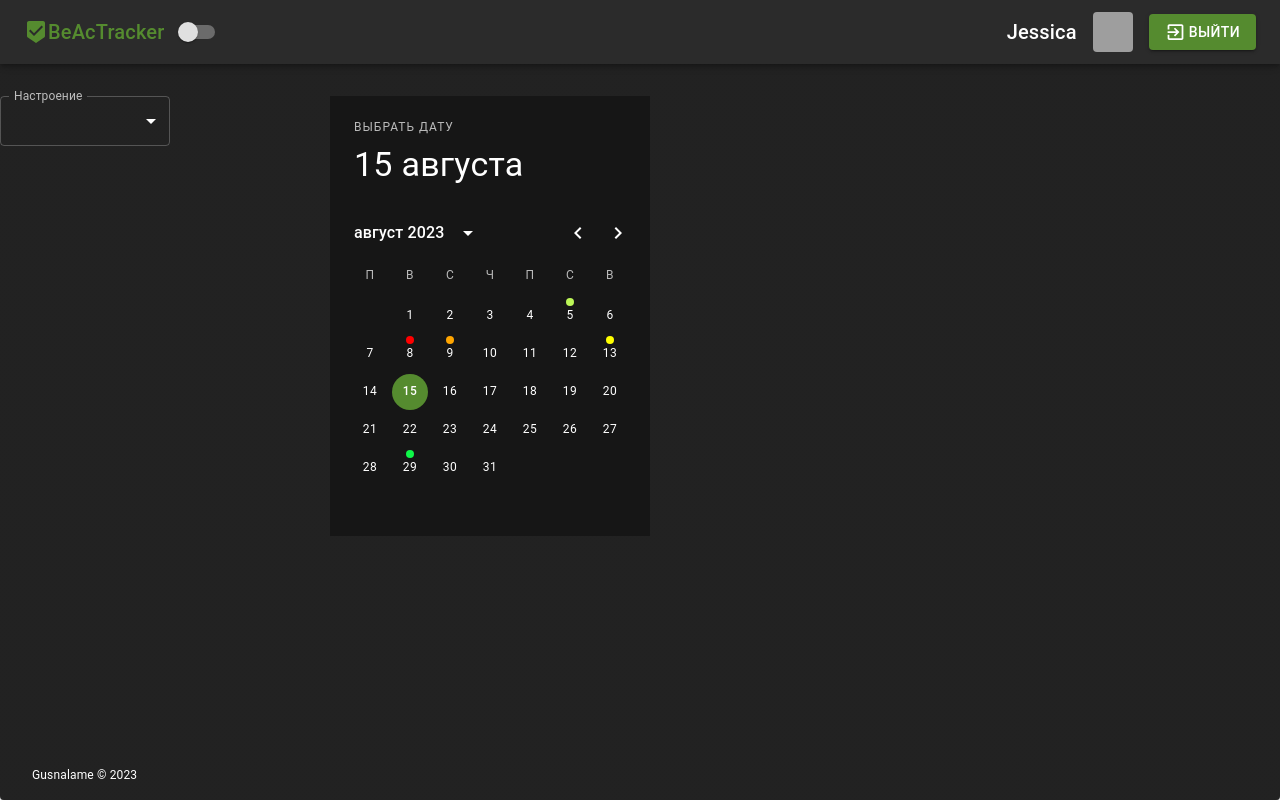
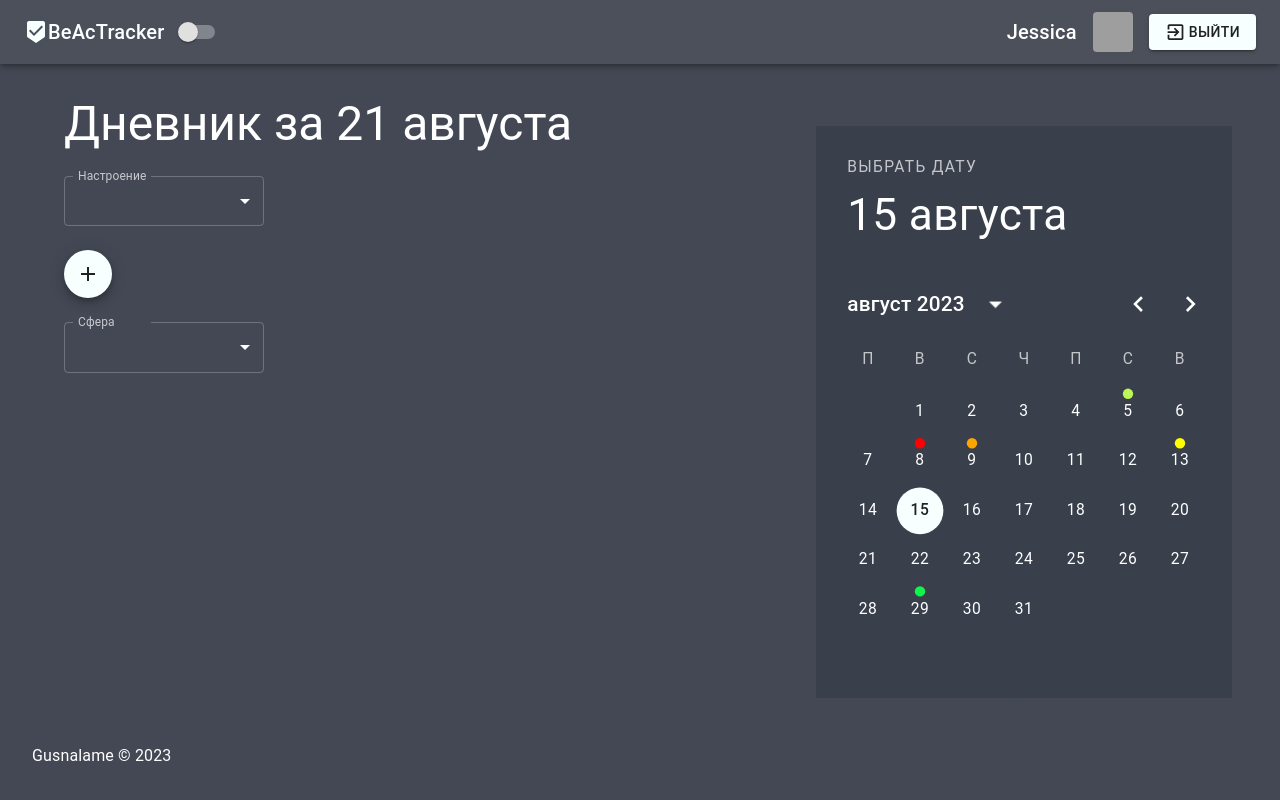
Before and after one commit to julbrn/beactracker, a React (Vite) app: page /profile in a window 1280 px wide. Built offline with nearby package versions, Linux system fonts and the light colour scheme; grey boxes are pictures that could not be loaded.

Commit message:
feat: moved datepicker logic and styles to Calendar component

```diff
--- a/src/App.tsx
+++ b/src/App.tsx
@@ -5,7 +5,7 @@ import Landing from "./pages/Landing/Landing";
 import Footer from "./components/Footer/Footer";
 import Profile from "./pages/Profile/Profile";
 import NotFound from "./pages/NotFound/NotFound";
-import { BrowserRouter, Routes, Route, Navigate } from "react-router-dom";
+import { BrowserRouter, Routes, Route } from "react-router-dom";
 import Paper from '@mui/material/Paper';
 import Box from '@mui/material/Box';
 
@@ -13,7 +13,7 @@ import Box from '@mui/material/Box';
 function App() {
   return (
     <BrowserRouter>
-      <Paper>
+      <Paper sx={{ borderRadius: 0 }}>
         <Box className="page">
           <Header />
           <Routes>
--- /dev/null
+++ b/src/components/Calendar/Calendar.tsx
@@ -0,0 +1,83 @@
+import { useState } from 'react';
+import Box from '@mui/material/Box';
+import dayjs, { Dayjs } from "dayjs";
+import { StaticDatePicker } from '@mui/x-date-pickers/StaticDatePicker';
+import { PickersDay, PickersDayProps } from '@mui/x-date-pickers';
+import { MobileDatePicker } from '@mui/x-date-pickers/MobileDatePicker';
+type DatesAndNumbers = {
+    [key: string]: string;
+};
+function Calendar() {
+    const currentDate = new Date();
+    const date = `${currentDate.getFullYear()}-${currentDate.getMonth() + 1}-${currentDate.getDate()}`;
+    const [value, setValue] = useState<Dayjs | null>(dayjs(date));
+    const data = [
+        { date: "2023-08-08", color: "red" },
+        { date: "2023-08-09", color: "orange" },
+        { date: "2023-08-13", color: "yellow" },
+        { date: "2023-08-05", color: "salad" },
+        { date: "2023-08-29", color: "green" },
+    ];
+    const datesAndNumbers: DatesAndNumbers = {};
+    // loop through the data array and assign the number to the date key
+    data.forEach((item) => {
+        datesAndNumbers[item.date] = item.color;
+    });
+
+    const getNumberForDay = (day: Dayjs) => {
+        // format the day as YYYY-MM-DD using the Russian locale
+        const formattedDay = day.locale("ru").format("YYYY-MM-DD");
+        // return the number from the object or 0 if not found
+        return datesAndNumbers[formattedDay] || 0;
+    };
+    const CustomDay = (props: PickersDayProps<Dayjs>) => {
+        // get the day and children props
+        const { day, children } = props;
+        console.log(children);
+        // format the day as YYYY-MM-DD using the Russian locale
+        const formattedDay = day.locale("ru").format("YYYY-MM-DD");
+        // check if the date is in the object
+        if (formattedDay in datesAndNumbers) {
+            // get the number for the day
+            const moodColor = getNumberForDay(day);
+            // render the default date element with some custom styles
+            return (
+                <Box sx={{ position: "relative" }}>
+                    <PickersDay {...props}
+                    >
+                        {children}
+                    </PickersDay>
+                    <Box sx={{ position: "absolute", top: 0, right: 16, width: 8, height: 8, borderRadius: "50%", backgroundColor: `${moodColor === "red" ? "red" : moodColor === "orange" ? "orange" : moodColor === "yellow" ? "yellow" : moodColor === "salad" ? "#bcf657" : "#0ef748"}` }} />
+                </Box>
+            );
+        } else {
+            // render the default date element without any custom styles
+            return (<PickersDay {...props}>
+            </PickersDay>);
+        }
+    };
+    return (
+        <>
+            <StaticDatePicker sx={{ display: { xs: "none", md: "block" }, transform: "scale(1.3)", position: "absolute", top: "12rem", right: "6rem" }} value={value} orientation='portrait'
+                slotProps={{
+                    actionBar: {
+                        actions: [],
+                    },
+                }}
+                onChange={(newValue) => setValue(newValue)} slots={{
+                    day: CustomDay
+                }} />
+            <MobileDatePicker sx={{ display: { xs: "block", md: "none" } }} value={value} orientation='portrait'
+                slotProps={{
+                    actionBar: {
+                        actions: [],
+                    },
+                }}
+                onChange={(newValue) => setValue(newValue)} slots={{
+                    day: CustomDay
+                }} />
+        </>
+    )
+}
+
+export default Calendar
--- a/src/components/Footer/Footer.css
+++ b/src/components/Footer/Footer.css
@@ -1,5 +1,5 @@
 .footer {
-    padding: 3rem 2rem 1rem;
+    padding: 2rem;
     flex-shrink: 0;
     width: 100%;
     box-sizing: border-box;
@@ -7,4 +7,5 @@
     bottom: 0;
     left: 0;
     right: 0;
+    margin-top: auto;
 }
--- a/src/components/Footer/Footer.tsx
+++ b/src/components/Footer/Footer.tsx
@@ -1,9 +1,8 @@
 import "./Footer.css";
-import Box from '@mui/material/Box';
 
 function Footer() {
   let year = new Date().getFullYear();
-  return <Box className="footer" sx={{ fontSize: 12 }}>Gusnalame © {year}</Box>;
+  return <div className="footer">Gusnalame © {year}</div>;
 }
 
 export default Footer;
--- a/src/index.css
+++ b/src/index.css
@@ -8,23 +8,29 @@
   -webkit-font-smoothing: antialiased;
   -moz-osx-font-smoothing: grayscale;
   -webkit-text-size-adjust: 100%;
+  width: 100%;
+  min-height: 100vh;
 }
 
 
 body {
   margin: 0;
   width: 100%;
+  height: 100%;
   min-height: 100vh;
   position: relative;
+  box-sizing: border-box;
 }
 
 .page {
   box-sizing: border-box;
   min-width: 320px;
-  max-width: 1280px;
+  max-width: 1620px;
+  padding: 6rem 4rem 2rem;
   width: 100%;
+  height: 100%;
+  margin: 0 auto;
   min-height: 100vh;
-  margin: 0 auto;
 }
 
 h1 {
--- a/src/main.tsx
+++ b/src/main.tsx
@@ -14,10 +14,10 @@ const darkTheme = createTheme({
   palette: {
     mode: "dark",
     primary: {
-      main: "#558b2f"
+      main: "#f8ffff"
     },
     background: {
-      paper: "#161616"
+      paper: "#393f4b"
     }
   },
 }, ruRU);
@@ -26,8 +26,11 @@ const lightTheme = createTheme({
   palette: {
     mode: "light",
     primary: {
-      main: "#558b2f"
+      main: "#393f4b"
     },
+    background: {
+      paper: "#f8ffff"
+    }
   },
 });
 
--- a/src/pages/Landing/Landing.tsx
+++ b/src/pages/Landing/Landing.tsx
@@ -13,7 +13,7 @@ function Landing() {
         navigate("/register")
     };
     return (
-        <Box sx={{ paddingTop: "6rem", display: "flex", flexDirection: "column", alignItems: "center", gap: 4 }}>
+        <Box sx={{ display: "flex", flexDirection: "column", alignItems: "center", gap: 4 }}>
             <Typography variant="h4">Онлайн-дневник поведенческой активации</Typography>
             <Button variant="contained" onClick={handleRegister} sx={{ paddingInline: 3, paddingBlock: 1, fontSize: 16 }}>Начать вести дневник</Button>
             <Grid container spacing={4} sx={{ margin: "0 auto", maxWidth: 700 }}>
--- a/src/pages/Profile/Profile.tsx
+++ b/src/pages/Profile/Profile.tsx
@@ -1,76 +1,28 @@
-import React, { useState } from 'react';
-import dayjs, { Dayjs } from "dayjs";
 import Select from '@mui/material/Select';
 import Box from '@mui/material/Box';
 import InputLabel from '@mui/material/InputLabel';
 import FormControl from '@mui/material/FormControl';
-import { StaticDatePicker } from '@mui/x-date-pickers/StaticDatePicker';
-import { PickersDay, PickersDayProps } from '@mui/x-date-pickers';
 import MenuItem from '@mui/material/MenuItem';
 import Emoji1 from "../../assets/emoji1.svg";
 import Emoji2 from "../../assets/emoji2.svg";
 import Emoji3 from "../../assets/emoji3.svg";
 import Emoji4 from "../../assets/emoji4.svg";
 import Emoji5 from "../../assets/emoji5.svg";
-
+import Typography from '@mui/material/Typography';
 import "./profile.css";
-type DatesAndNumbers = {
-  [key: string]: string;
-};
+import Calendar from '../../components/Calendar/Calendar';
+import Fab from '@mui/material/Fab';
+import AddIcon from '@mui/icons-material/Add';
+import Tooltip from '@mui/material/Tooltip';
 
 function Profile() {
-  const currentDate = new Date();
-  const date = `${currentDate.getFullYear()}-${currentDate.getMonth() + 1}-${currentDate.getDate()}`;
-  const [value, setValue] = React.useState<Dayjs | null>(dayjs(date));
-  const data = [
-    { date: "2023-08-08", color: "red" },
-    { date: "2023-08-09", color: "orange" },
-    { date: "2023-08-13", color: "yellow" },
-    { date: "2023-08-05", color: "salad" },
-    { date: "2023-08-29", color: "green" },
-  ];
-  const datesAndNumbers: DatesAndNumbers = {};
-  // loop through the data array and assign the number to the date key
-  data.forEach((item) => {
-    datesAndNumbers[item.date] = item.color;
-  });
-
-  const getNumberForDay = (day: Dayjs) => {
-    // format the day as YYYY-MM-DD using the Russian locale
-    const formattedDay = day.locale("ru").format("YYYY-MM-DD");
-    // return the number from the object or 0 if not found
-    return datesAndNumbers[formattedDay] || 0;
-  };
-  const CustomDay = (props: PickersDayProps<Dayjs>) => {
-    // get the day and children props
-    const { day, children } = props;
-    console.log(children);
-    // format the day as YYYY-MM-DD using the Russian locale
-    const formattedDay = day.locale("ru").format("YYYY-MM-DD");
-    // check if the date is in the object
-    if (formattedDay in datesAndNumbers) {
-      // get the number for the day
-      const moodColor = getNumberForDay(day);
-      // render the default date element with some custom styles
-      return (
-        <Box sx={{ position: "relative" }}>
-          <PickersDay {...props}
-          >
-            {children}
-          </PickersDay>
-          <Box sx={{ position: "absolute", top: 0, right: 16, width: 8, height: 8, borderRadius: "50%", backgroundColor: `${moodColor === "red" ? "red" : moodColor === "orange" ? "orange" : moodColor === "yellow" ? "yellow" : moodColor === "salad" ? "#bcf657" : "#0ef748"}` }} />
-        </Box>
-      );
-    } else {
-      // render the default date element without any custom styles
-      return (<PickersDay {...props}>
-      </PickersDay>);
-    }
-  };
 
   return (
     <div className="profile">
-      <FormControl sx={{ width: 170 }}>
+      <Box sx={{ display: "flex", flexDirection: "column", gap: 3 }}>
+        <Typography variant='h3'>Дневник за 21 августа</Typography>
+        <Tooltip title="Настроение за день">
+          <FormControl sx={{ width: 200 }}>
             <InputLabel shrink id="demo-simple-select-label">Настроение</InputLabel>
             <Select variant='outlined' label="Настроение&nbsp;&nbsp;&nbsp;&nbsp;&nbsp;&nbsp;&nbsp;" notched sx={{ fontSize: 12 }}
             >
@@ -81,15 +33,26 @@ function Profile() {
               <MenuItem sx={{ height: "50px", fontSize: 12 }} value={0}><div className='align'><img className="emoji" src={Emoji3} alt=" эмодзи 1" /><span>Ужасное</span></div></MenuItem>
             </Select>
           </FormControl>
-      <StaticDatePicker value={value}
-        slotProps={{
-          actionBar: {
-            actions: [],
-          },
-        }}
-        onChange={(newValue) => setValue(newValue)} slots={{
-          day: CustomDay
-        }} />
+        </Tooltip>
+        <Tooltip title="Добавить новую активность">
+          <Fab color="primary" aria-label="add" sx={{ height: "3rem", width: "3rem" }}>
+            <AddIcon />
+          </Fab>
+        </Tooltip>
+        <FormControl sx={{ width: 200 }}>
+          <InputLabel shrink id="demo-simple-select-label">Сфера</InputLabel>
+          <Select variant='outlined' label="Настроение&nbsp;&nbsp;&nbsp;&nbsp;&nbsp;&nbsp;&nbsp;" notched sx={{ fontSize: 12 }}
+          >
+            <MenuItem sx={{ height: "50px", fontSize: 12 }} value={4}><div className='align'><img className="emoji" src={Emoji1} alt=" эмодзи 1" /><span>Отношения</span></div></MenuItem>
+            <MenuItem sx={{ height: "50px", fontSize: 12 }} value={3}><div className='align'><img className="emoji" src={Emoji2} alt=" эмодзи 1" /><span>Образование/Карьера</span></div></MenuItem>
+            <MenuItem sx={{ height: "50px", fontSize: 12 }} value={2}><div className='align'><img className="emoji" src={Emoji5} alt=" эмодзи 1" /><span>Отдых/Интересы</span></div></MenuItem>
+            <MenuItem sx={{ height: "50px", fontSize: 12 }} value={1}><div className='align'><img className="emoji" src={Emoji4} alt=" эмодзи 1" /><span>Разум/Тело/Духовность</span></div></MenuItem>
+            <MenuItem sx={{ height: "50px", fontSize: 12 }} value={0}><div className='align'><img className="emoji" src={Emoji3} alt=" эмодзи 1" /><span>Быт</span></div></MenuItem>
+          </Select>
+        </FormControl>
+      </Box>
+      <Calendar />
+
     </div>
   )
 }
--- a/src/pages/Profile/profile.css
+++ b/src/pages/Profile/profile.css
@@ -9,7 +9,7 @@
 }
 
 .profile {
-    padding-top: 6rem;
+    width: 100%;
     display: flex;
-    gap: 10rem;
+    justify-content: space-between;
 }
```
Also changed, not shown: src/pages/Register/register.css (+1 -22 lines). Lines whose indentation alone changed are shown as unchanged.
